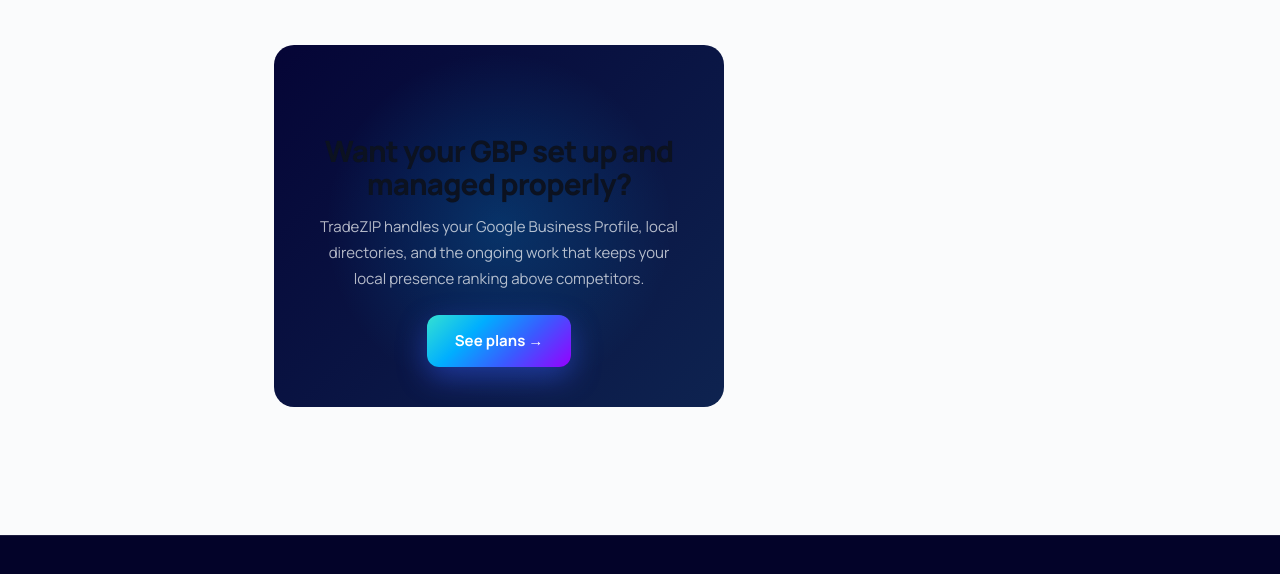
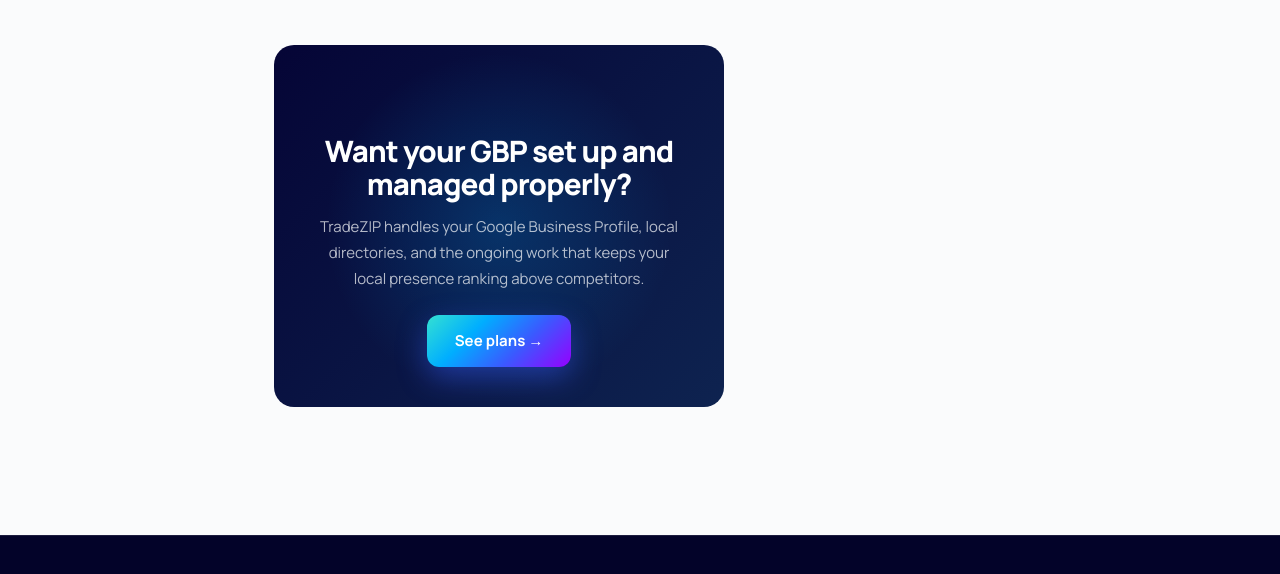
Before and after one commit to seanzing/tradezip-homepage, a plain HTML site: page blog/checklists/google-business-profile-for-contractors/index.html in a window 1280 px wide. Shown: the part 7629-8203 px from the top of the page. Drawn offline with Linux system fonts and the light colour scheme.

Commit message:
Blog bottom CTA card: force white heading on dark navy card
Same class of bug as PR #18 (cta-card). Amy flagged the final CTA card at
the bottom of every article ('Want your directory listings handled for you?')
rendering with a black h2 on the dark navy card background.

Root cause: .bottom-cta h2 didn't set color, inherited from .article-body h2
(color:#0c1220 near-black).

Fix: add color:#fff to .bottom-cta h2 in all 10 launch articles.

Also ran a full CSS audit for dark-background classes with unstyled child
headings. Only 4 dark-bg classes exist site-wide (.article-hero, .bottom-cta,
.cta-card, .site-footer). After this fix, all four handle heading color
correctly. No further whack-a-mole expected.

```diff
--- a/blog/checklists/google-business-profile-for-contractors/index.html
+++ b/blog/checklists/google-business-profile-for-contractors/index.html
@@ -127,7 +127,7 @@
 .rel-card h3{font-size:14px;font-weight:750;line-height:1.3;color:#0c1220;margin-bottom:7px}.rel-card p{font-size:12px;line-height:1.5;color:#748097;margin:0}
 .rel-card a{display:block;font-size:12px;color:#2a5fe2;font-weight:700;margin-top:10px}
 .bottom-cta{background:radial-gradient(circle at 50% 50%,rgba(0,174,255,.2),transparent 60%),linear-gradient(135deg,#050536,#0e2350);color:#fff;border-radius:20px;padding:40px;margin:48px 0;text-align:center}
-.bottom-cta h2{font-size:clamp(20px,2.3vw,30px);font-weight:780;letter-spacing:-.03em;margin-bottom:12px}
+.bottom-cta h2{font-size:clamp(20px,2.3vw,30px);font-weight:780;letter-spacing:-.03em;margin-bottom:12px;color:#fff}
 .bottom-cta p{color:rgba(255,255,255,.7);font-size:15px;margin-bottom:22px;max-width:540px;margin-left:auto;margin-right:auto}
 .bottom-cta a{display:inline-flex;align-items:center;gap:8px;background:var(--gradient);color:#fff;border-radius:12px;padding:14px 28px;font-size:15px;font-weight:700;box-shadow:0 10px 30px rgba(58,90,255,.45);transition:transform .18s,filter .18s}.bottom-cta a:hover{filter:brightness(1.08);transform:translateY(-2px);text-decoration:none}
 .checklist-section h3{font-size:16px;font-weight:750;color:#0c1220;margin:28px 0 12px;padding-bottom:8px;border-bottom:2px solid #e4eaf3}
```
Also changed, not shown: blog/costs/contractor-website-cost/index.html (+1 -1 lines), blog/guides/ai-receptionist-for-contractors/index.html (+1 -1 lines), blog/guides/angi-thumbtack-lead-response-time/index.html (+1 -1 lines), blog/guides/best-online-directories-for-contractors/index.html (+1 -1 lines), blog/guides/contractor-website-mistakes/index.html (+1 -1 lines), blog/guides/local-seo-for-contractors/index.html (+1 -1 lines), blog/guides/service-area-pages-for-contractors/index.html (+1 -1 lines), blog/how-to/get-more-google-reviews-for-contractors/index.html (+1 -1 lines), blog/how-to/get-more-neighborhood-jobs/index.html (+1 -1 lines).
